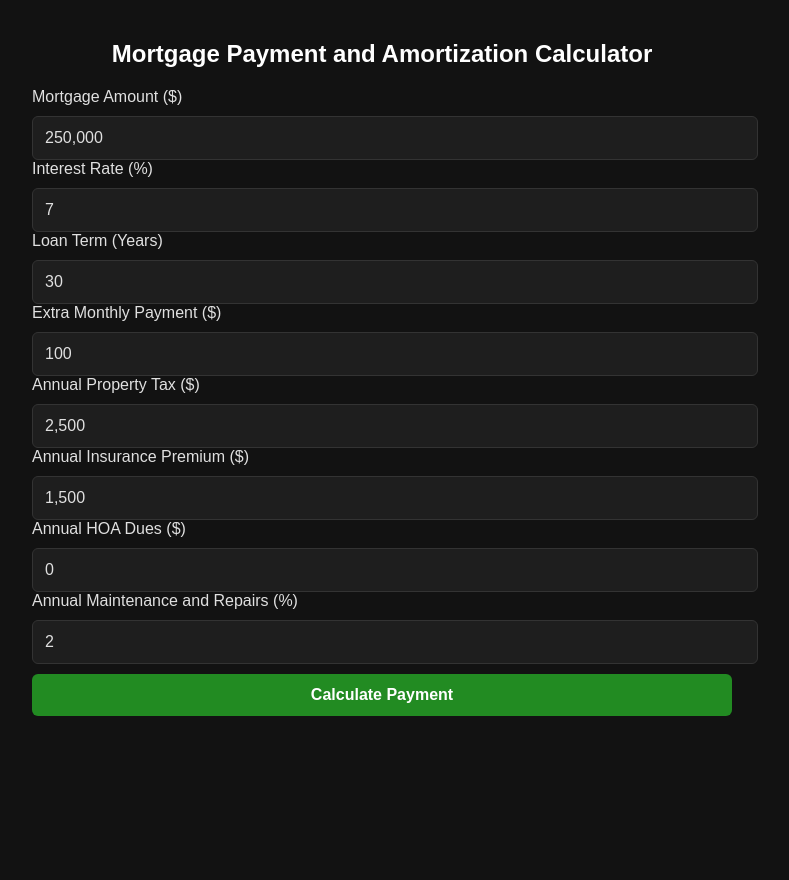
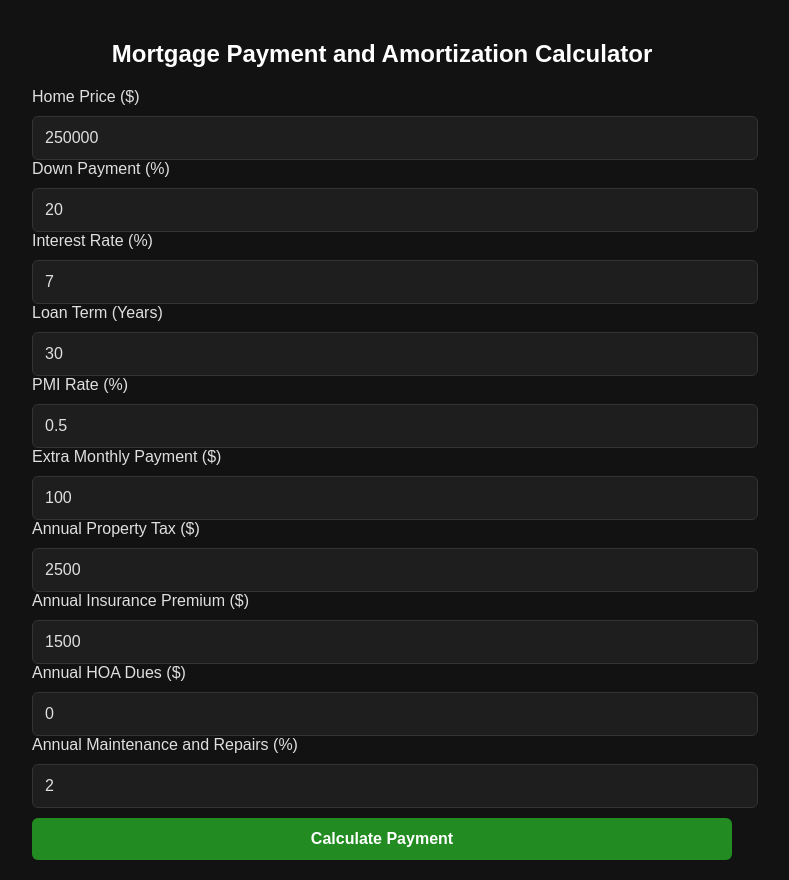
Before and after one commit to DaneJ081/Mortgage-Payoff-Calc, a Flask app: page / in a window 1280 px wide. Shown: the whole page, without its empty margins (258-1047 px from the left). Before the commit the page ends 716 px from the top, so only its background shows below. Run offline with Flask 3, Linux system fonts and the light colour scheme.

Commit message:
Added downnpayment and PMI

```diff
--- a/app.py
+++ b/app.py
@@ -1,7 +1,6 @@
-# app.py
 import matplotlib
 
-matplotlib.use("Agg")  # headless for Docker
+matplotlib.use("Agg")
 
 import io
 import matplotlib.pyplot as plt
@@ -9,7 +8,7 @@ from flask import Flask, render_template, request, send_file
 from calc_logic import amortization_schedule, pretty_duration, format_k
 
 app = Flask(__name__)
-current_plot = None  # in-memory plot
+current_plot = None
 
 
 @app.route("/", methods=["GET", "POST"])
@@ -20,21 +19,31 @@ def index():
     if request.method == "POST":
         try:
             loan = float(request.form["loan"])
+            downpayment = float(request.form.get("downpayment", 0))
             rate = float(request.form["rate"])
             term = int(request.form["term"])
+            pmi_rate = float(request.form.get("pmi", 0))
             extra = float(request.form["extra"])
             tax = float(request.form["tax"])
             insurance = float(request.form["insurance"])
             HOA = float(request.form.get("HOA", 0))
             repairs = float(request.form.get("repairs", 0))
         except Exception:
-            result = {"error": "Invalid input. Check your values."}
-            return render_template("index.html", result=result)
+            return render_template("index.html", result={"error": "Invalid input"})
+
+        # Down payment (%)
+        downpayment_amount = loan * (downpayment / 100)
+        loan_amount = loan - downpayment_amount
+
+        # PMI (only if < 20% down)
+        pmi = 0
+        if downpayment < 20:
+            pmi = (pmi_rate / 100) * loan_amount
 
         # Minimum payment schedule
         balances_min, months_min, total_interest_min, monthly_payment = (
             amortization_schedule(
-                principal=loan,
+                principal=loan_amount,
                 annual_rate=rate,
                 extra_payment=0,
                 years=term,
@@ -42,12 +51,13 @@ def index():
                 insurance=insurance,
                 HOA=HOA,
                 repairs=repairs,
+                pmi=pmi,
             )
         )
 
-        # Schedule with extra payments
+        # Extra payment schedule
         balances_extra, months_extra, total_interest_extra, _ = amortization_schedule(
-            principal=loan,
+            principal=loan_amount,
             annual_rate=rate,
             extra_payment=extra,
             years=term,
@@ -55,35 +65,31 @@ def index():
             insurance=insurance,
             HOA=HOA,
             repairs=repairs,
+            pmi=pmi,
         )
 
-        # Metrics
         interest_saved = total_interest_min - total_interest_extra
         payoff_min = pretty_duration(len(months_min))
         payoff_extra = pretty_duration(len(months_extra))
         saved_duration = pretty_duration(len(months_min) - len(months_extra))
 
-        # Generate plot
+        # Plot
         buf = io.BytesIO()
         plt.style.use("dark_background")
         plt.figure(figsize=(7, 4))
-
-        plt.title("Loan Payoff Comparison", color="white")
-        plt.xlabel("Months", color="white")
-        plt.ylabel("Remaining Balance ($)", color="white")
-        plt.grid(True, color="#555")
-
         plt.plot(months_min, balances_min, label="Minimum Payments")
         plt.plot(months_extra, balances_extra, label="With Extra Payments")
-        plt.legend(facecolor="#222", edgecolor="#444", labelcolor="white")
-
+        plt.title("Loan Payoff Comparison")
+        plt.xlabel("Months")
+        plt.ylabel("Remaining Balance ($)")
+        plt.grid(True)
+        plt.legend()
         plt.tight_layout()
         plt.savefig(buf, format="png", dpi=120)
         plt.close()
         buf.seek(0)
         current_plot = buf
 
-        # Result with interest
         result = {
             "monthlyPayment": round(monthly_payment),
             "extra": round(extra),
@@ -101,7 +107,7 @@ def index():
 
 @app.route("/plot.png")
 def plot_png():
-    if current_plot is None:
+    if not current_plot:
         return "No plot available", 404
     return send_file(io.BytesIO(current_plot.getvalue()), mimetype="image/png")
 
--- a/templates/index.html
+++ b/templates/index.html
@@ -4,6 +4,7 @@
     <title>Mortgage Calculator</title>
     <link rel="icon" type="image/png" href="{{ url_for('static', filename='mortgage_icon.png') }}">
     <meta name="viewport" content="width=device-width, initial-scale=1.0">
+
     <style>
     body {
         font-family: Arial, sans-serif;
@@ -14,11 +15,7 @@
         padding: 20px;
     }
 
-    h2 {
-        color: #ffffff;
-        text-align: center;
-    }
-    h3 {
+    h2, h3 {
         color: #ffffff;
         text-align: center;
     }
@@ -62,64 +59,53 @@
         border: 1px solid #333;
         border-radius: 6px;
     }
-    @media (max-width: 600px) {
-    body {
-        padding: 15px;
-        font-size: 18px;
-    }
+    </style>
+</head>
 
-    h2 {
-        font-size: 24px;
-    }
-
-    h3 {
-        font-size: 18px;
-    }
-
-    label {
-        font-size: 16px;
-    }
-
-    input, button {
-        font-size: 18px;
-        padding: 14px;
-    }
-
-    button {
-        margin-top: 15px;
-    }
-}
-</style>
-
-</head>
 <body>
 
 <h2>Mortgage Payment and Amortization Calculator</h2>
 
-<form method="POST" onsubmit ="stripCommas(this)">
-    <label>Mortgage Amount ($)</label>
-    <input type="text" name="loan" value="{{ request.form.get('loan', '250000') }}" oninput="formatNumberLive(this)" data-format="number"  inputmode="numeric" pattern="[0-9,.]*">
+<form method="POST" onsubmit="stripCommas(this)">
+    <label>Home Price ($)</label>
+    <input type="text" name="loan" value="{{ request.form.get('loan', '250000') }}"
+           oninput="formatNumberLive(this)" data-format="number">
+
+    <label>Down Payment (%)</label>
+    <input type="text" name="downpayment" value="{{ request.form.get('downpayment', '20') }}"
+           oninput="formatNumberLive(this)" data-format="decimal">
 
     <label>Interest Rate (%)</label>
-    <input type="text" name="rate" value="{{ request.form.get('rate', '7') }}" oninput="formatNumberLive(this)" data-format="number" inputmode="numeric" pattern="[0-9.]*">
+    <input type="text" name="rate" value="{{ request.form.get('rate', '7') }}"
+           oninput="formatNumberLive(this)" data-format="decimal">
 
     <label>Loan Term (Years)</label>
-    <input type="text" name="term" value="{{ request.form.get('term', '30') }}" oninput="formatNumberLive(this)" data-format="number" inputmode="numeric" pattern="[0-9,.]*">
+    <input type="text" name="term" value="{{ request.form.get('term', '30') }}"
+           oninput="formatNumberLive(this)" data-format="number">
+
+    <label>PMI Rate (%)</label>
+    <input type="text" name="pmi" value="{{ request.form.get('pmi', '0.5') }}"
+           oninput="formatNumberLive(this)" data-format="decimal">
 
     <label>Extra Monthly Payment ($)</label>
-    <input type="text" name="extra" value="{{ request.form.get('extra', '100') }}" oninput="formatNumberLive(this)" data-format="number" inputmode="numeric" pattern="[0-9,.]*">
+    <input type="text" name="extra" value="{{ request.form.get('extra', '100') }}"
+           oninput="formatNumberLive(this)" data-format="number">
 
     <label>Annual Property Tax ($)</label>
-    <input type="text" name="tax" value="{{ request.form.get('tax', '2500') }}" oninput="formatNumberLive(this)" data-format="number" inputmode="numeric" pattern="[0-9,.]*">
+    <input type="text" name="tax" value="{{ request.form.get('tax', '2500') }}"
+           oninput="formatNumberLive(this)" data-format="number">
 
     <label>Annual Insurance Premium ($)</label>
-    <input type="text" name="insurance" value="{{ request.form.get('insurance', '1500') }}" oninput="formatNumberLive(this)" data-format="number" inputmode="numeric" pattern="[0-9,.]*">
+    <input type="text" name="insurance" value="{{ request.form.get('insurance', '1500') }}"
+           oninput="formatNumberLive(this)" data-format="number">
 
     <label>Annual HOA Dues ($)</label>
-    <input type="text" name="HOA" value="{{ request.form.get('HOA', '0') }}" oninput="formatNumberLive(this)" data-format="number" inputmode="numeric" pattern="[0-9,.]*">
+    <input type="text" name="HOA" value="{{ request.form.get('HOA', '0') }}"
+           oninput="formatNumberLive(this)" data-format="number">
 
     <label>Annual Maintenance and Repairs (%)</label>
-    <input type="text" name="repairs" value="{{ request.form.get('repairs', '2') }}" oninput="formatNumberLive(this)" data-format="decimal" inputmode="numeric" pattern="[0-9.]*">
+    <input type="text" name="repairs" value="{{ request.form.get('repairs', '2') }}"
+           oninput="formatNumberLive(this)" data-format="decimal">
 
     <button type="submit">Calculate Payment</button>
 </form>
@@ -127,64 +113,35 @@
 {% if result %}
 <div class="result-box">
     {% if result.error %}
-        <p style="color: red;">{{ result.error }}</p>
+        <p style="color:red">{{ result.error }}</p>
     {% else %}
         <p><b>Base monthly payment:</b> ${{ result.monthlyPayment }}</p>
         <p><b>Total monthly payment:</b> ${{ result.monthlyPayment + result.extra }}</p>
-        <p><b>Payoff WITHOUT extra payment:</b> {{ result.payoff1 }} and ${{ result.totalInterest }}K in interest paid.</p>
-        <p><b>Payoff WITH extra payment:</b> {{ result.payoff2 }} and ${{ result.totalInterest2 }}K in interest paid.</p>
-        <p><b>Total saved :</b> {{ result.saved }} and ${{ result.interestDifference }}k in interest.</p>
+        <p><b>Payoff WITHOUT extra payment:</b> {{ result.payoff1 }} and ${{ result.totalInterest }}K interest</p>
+        <p><b>Payoff WITH extra payment:</b> {{ result.payoff2 }} and ${{ result.totalInterest2 }}K interest</p>
+        <p><b>Total saved:</b> {{ result.saved }} and ${{ result.interestDifference }}K interest</p>
 
         <h3>Payoff Chart</h3>
-        <img src="{{ result.plot }}" width="100%" alt = "Amortization plot">
+        <img src="{{ result.plot }}" width="100%">
     {% endif %}
 </div>
 {% endif %}
 
+<script>
+function formatNumberLive(input) {
+    const raw = input.value.replace(/[^\d.]/g, '');
+    const parts = raw.split('.');
+    let formatted = parts[0] ? Number(parts[0]).toLocaleString('en-US') : '';
+    if (raw.includes('.')) formatted += '.' + parts.slice(1).join('');
+    input.value = formatted;
+}
+
+function stripCommas(form) {
+    form.querySelectorAll("input").forEach(i => {
+        i.value = i.value.replace(/,/g, '');
+    });
+}
+</script>
+
 </body>
 </html>
-<script>
-function formatNumberLive(input) {
-    const cursorPos = input.selectionStart;
-
-    // Remove everything except digits and decimal
-    let raw = input.value.replace(/[^\d.]/g, '');
-
-    // Allow only one decimal point
-    const parts = raw.split('.');
-    const integerPart = parts[0];
-    const decimalPart = parts.slice(1).join(''); // drop extra dots
-
-    // Format integer part with commas
-    let formatted = integerPart
-        ? Number(integerPart).toLocaleString('en-US')
-        : '';
-
-    // Reattach decimal if it exists
-    if (raw.includes('.')) {
-        formatted += '.' + decimalPart;
-    }
-
-    // Calculate cursor shift
-    const diff = formatted.length - input.value.length;
-
-    input.value = formatted;
-
-    // Restore cursor safely
-    const newCursorPos = cursorPos + diff;
-    input.setSelectionRange(newCursorPos, newCursorPos);
-}
-
-
-function stripCommas(form) {
-    const inputs = form.querySelectorAll('input[type="text"]');
-    inputs.forEach(input => {
-        input.value = input.value.replace(/,/g, '');
-    });
-}
-document.addEventListener("DOMContentLoaded", function () {
-    document.querySelectorAll("input[data-format='number']").forEach(input => {
-        formatNumberLive(input);
-    });
-});
-</script>
--- /dev/null
+++ b/todo.txt
@@ -0,0 +1 @@
+add unit test for downpayment 20% and PMI 0 =
```
Also changed, not shown: calc_logic.py (+14 -42 lines), tests/test_calc_logic.py (+1 -1 lines), .pre-commit-config.yaml.
